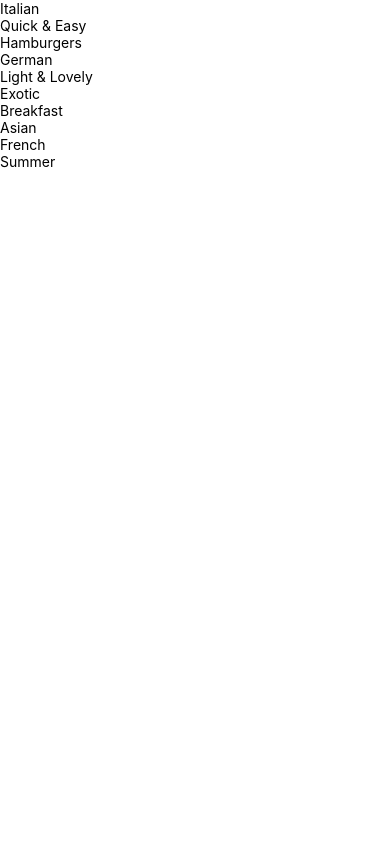
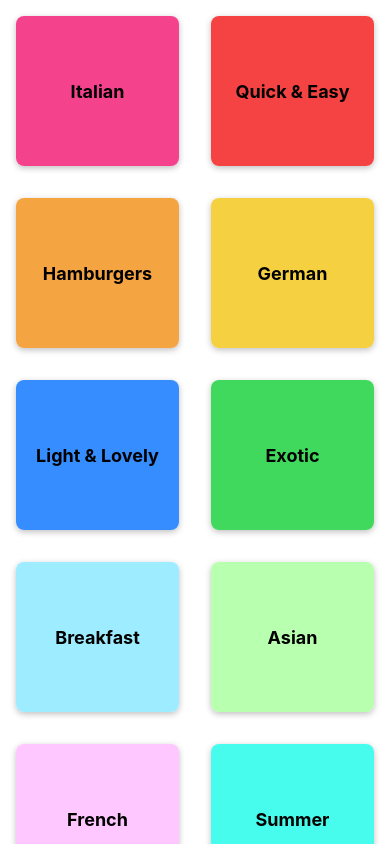
Before and after one commit to Pinetart/React-Native-Max, a React Native app: screen / in a window 390 px wide. Built offline with nearby package versions, Linux system fonts and the light colour scheme.

Commit message:
Displaying Items in a Grid

```diff
--- a/App.js
+++ b/App.js
@@ -1,9 +1,15 @@
 // import { StatusBar } from "expo-status-bar";
+import { StatusBar } from "expo-status-bar";
 import { StyleSheet } from "react-native";
 import Categories from "./screens/Categories";
 
 export default function App() {
-  return <Categories />;
+  return (
+    <>
+      <StatusBar style="light" />
+      <Categories />
+    </>
+  );
 }
 
 const styles = StyleSheet.create({
--- a/app.json
+++ b/app.json
@@ -5,6 +5,7 @@
     "version": "1.0.0",
     "orientation": "portrait",
     "icon": "./assets/icon.png",
+    "backgroundColor": "#24180f",
     "splash": {
       "image": "./assets/splash.png",
       "resizeMode": "contain",
@@ -13,9 +14,7 @@
     "updates": {
       "fallbackToCacheTimeout": 0
     },
-    "assetBundlePatterns": [
-      "**/*"
-    ],
+    "assetBundlePatterns": ["**/*"],
     "ios": {
       "supportsTablet": true
     },
--- a/components/CategoryGridTile.js
+++ b/components/CategoryGridTile.js
@@ -1,15 +1,61 @@
-import { Pressable, Text, View } from "react-native";
+import {
+  Pressable,
+  StyleSheet,
+  Text,
+  View,
+  Dimensions,
+  Platform,
+} from "react-native";
 
 const CategoryGridTile = ({ title, color }) => {
   return (
-    <View>
-      <Pressable>
-        <View>
-          <Text>{title}</Text>
+    <View style={styles.gridItem}>
+      <Pressable
+        android_ripple={{ color: "#ccc" }}
+        style={({ pressed }) => [
+          styles.button,
+          pressed ? styles.buttonPressed : null,
+        ]}
+      >
+        <View style={[styles.innerContainer, { backgroundColor: color }]}>
+          <Text style={styles.title}>{title}</Text>
         </View>
       </Pressable>
     </View>
   );
 };
 
+const styles = StyleSheet.create({
+  gridItem: {
+    flex: 1,
+    margin: 16,
+    height: 150,
+    borderRadius: 8,
+    elevation: 4,
+    backgroundColor: "#fff",
+    shadowColor: "#000",
+    shadowOpacity: 0.25,
+    shadowRadius: 6,
+    shadowOffset: { width: 0, height: 2 },
+    overflow: Platform.OS === "android" ? "hidden" : "visible",
+  },
+  button: {
+    flex: 1,
+  },
+  buttonPressed: {
+    opacity: 0.5,
+    // backgroundColor: "#ccc",
+  },
+  innerContainer: {
+    flex: 1,
+    padding: 16,
+    justifyContent: "center",
+    borderRadius: 8,
+    alignItems: "center",
+  },
+  title: {
+    fontWeight: "bold",
+    fontSize: 18,
+  },
+});
 export default CategoryGridTile;
--- a/screens/Categories.js
+++ b/screens/Categories.js
@@ -14,6 +14,7 @@
       data={CATEGORIES}
       keyExtractor={(item) => item.id}
       renderItem={renderCategoryItem}
+      numColumns={2}
     />
   );
 };
```
